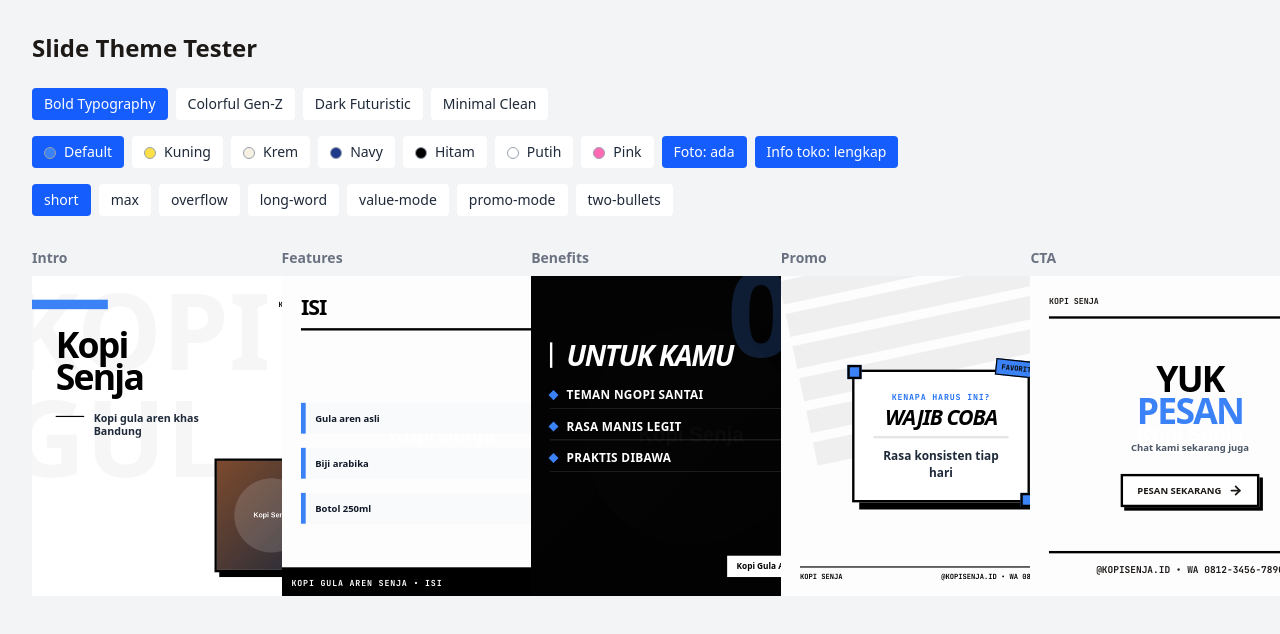
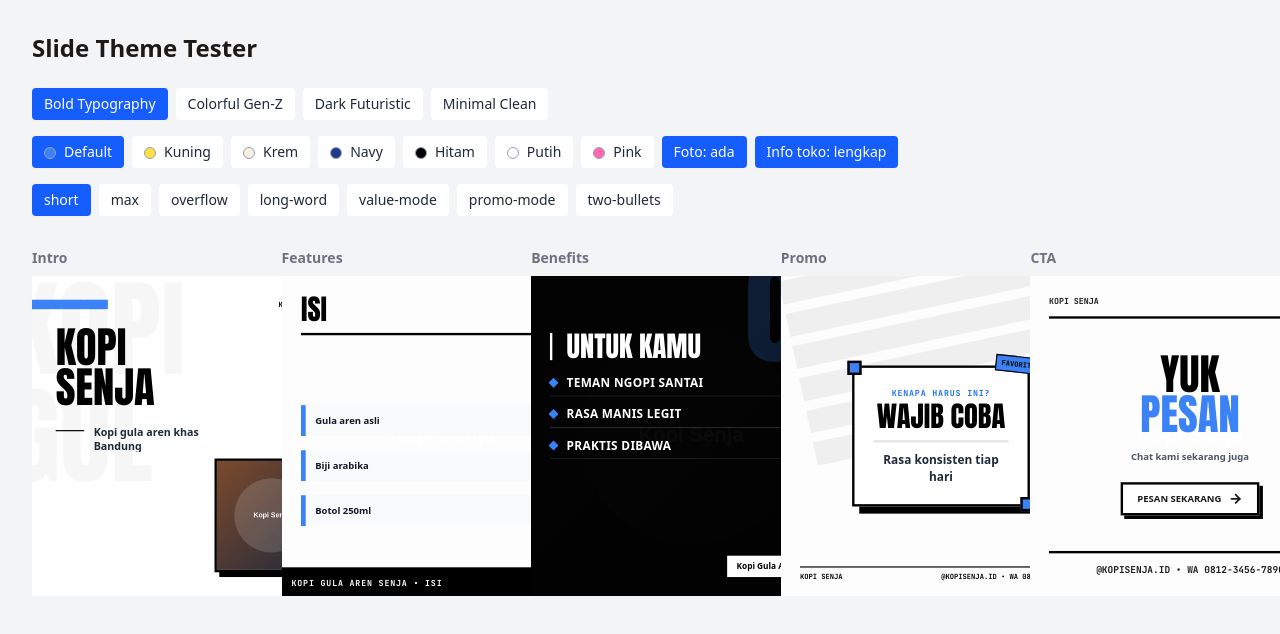
Before and after one commit to YudaClairee/lokagen, a Next.js app: page /test-slides in a window 1280 px wide. Shown: the top 634 px of the page. Built offline with nearby package versions, Linux system fonts and the light colour scheme.

Commit message:
design(font): apply font

```diff
--- a/src/components/carousel/themes/bold-typography/SlideBenefits.tsx
+++ b/src/components/carousel/themes/bold-typography/SlideBenefits.tsx
@@ -17,14 +17,14 @@ export const SlideBenefits = forwardRef<HTMLDivElement, SlideBenefitsProps>(
       >
         <BackgroundImage src={productImage} opacity={0.2} grayscale overlayClassName="bg-black/80" />
         <div
-          className="absolute right-[-20px] top-[-40px] text-[200px] font-black leading-none opacity-20"
+          className="absolute right-[-20px] top-[-40px] font-bold-display text-[200px] leading-none opacity-20"
           style={{ color: brandColor }}
         >
           03
         </div>
 
-        <div className="relative z-10 mt-20">
-          <h2 className={`mb-8 break-words border-l-4 border-white pl-6 font-black uppercase italic leading-[0.9] tracking-tighter ${fitText(data.title, [[12, "text-5xl"], [18, "text-4xl"]], "text-3xl")}`}>
+        <div className="relative z-10 mt-16">
+          <h2 className={`mb-6 break-words border-l-4 border-white pl-6 font-bold-display font-normal uppercase leading-[0.95] tracking-normal ${fitText(data.title, [[14, "text-5xl"], [22, "text-4xl"]], "text-3xl")}`}>
             {data.title}
           </h2>
 
@@ -35,10 +35,10 @@ export const SlideBenefits = forwardRef<HTMLDivElement, SlideBenefitsProps>(
                 className="group flex items-center gap-4 border-b border-white/20 pb-2"
               >
                 <div
-                  className="h-3 w-3 rotate-45"
+                  className="h-3 w-3 shrink-0 rotate-45"
                   style={{ backgroundColor: accent.onDark }}
                 />
-                <p className="break-words text-xl font-bold uppercase tracking-wide">
+                <p className="line-clamp-2 break-words text-xl font-bold uppercase tracking-wide">
                   {bullet}
                 </p>
               </div>
--- a/src/components/carousel/themes/bold-typography/SlideCTA.tsx
+++ b/src/components/carousel/themes/bold-typography/SlideCTA.tsx
@@ -27,8 +27,8 @@ export const SlideCTA = forwardRef<HTMLDivElement, SlideCTAProps>(
              ))}
            </div>
         </div>
-        <div className="relative z-10 flex flex-col items-center text-center">
-           <h2 className={`max-w-[85%] break-words font-black uppercase leading-[0.9] tracking-tighter ${fitText(data.title, [[8, "text-7xl"], [14, "text-6xl"], [20, "text-5xl"]], "text-4xl")}`}>
+        <div className="relative z-10 flex w-full flex-col items-center text-center">
+           <h2 className={`max-w-[90%] break-words font-bold-display font-normal uppercase leading-[0.95] tracking-normal ${fitText(data.title, [[10, "text-7xl"], [16, "text-6xl"], [24, "text-5xl"]], "text-4xl")}`}>
              {splitWords
                ? data.title.trim().split(/\s+/).map((word, i) => (
                    <span
--- a/src/components/carousel/themes/bold-typography/SlideFeatures.tsx
+++ b/src/components/carousel/themes/bold-typography/SlideFeatures.tsx
@@ -17,7 +17,7 @@ export const SlideFeatures = forwardRef<HTMLDivElement, SlideFeaturesProps>(
       >
         <BackgroundImage src={productImage} opacity={0.1} grayscale overlayClassName="bg-white/90" />
         <div className="relative z-10 mb-8 border-b-4 border-black pb-4">
-          <h2 className={`break-words font-black uppercase tracking-tighter ${fitText(data.title, [[14, "text-4xl"]], "text-3xl")}`}>
+          <h2 className={`break-words font-bold-display font-normal uppercase leading-none tracking-normal ${fitText(data.title, [[16, "text-5xl"], [26, "text-4xl"]], "text-3xl")}`}>
             {data.title}
           </h2>
         </div>
--- a/src/components/carousel/themes/bold-typography/SlideIntro.tsx
+++ b/src/components/carousel/themes/bold-typography/SlideIntro.tsx
@@ -17,7 +17,7 @@ export const SlideIntro = forwardRef<HTMLDivElement, SlideIntroProps>(
         lang="id"
         className="relative flex h-full w-full flex-col overflow-hidden bg-white text-black"
       >
-        <div className="absolute -left-10 top-0 text-[180px] font-black leading-none opacity-[0.03] select-none">
+        <div className="absolute -left-10 top-0 font-bold-display text-[180px] leading-none opacity-[0.03] select-none">
           {productName ? productName.trim().slice(0, 8).toUpperCase() : "BARU"}
         </div>
 
@@ -36,7 +36,7 @@ export const SlideIntro = forwardRef<HTMLDivElement, SlideIntroProps>(
           </div>
 
           <div className="mt-8">
-            <h1 className={`max-w-[65%] break-words font-black tracking-tighter ${fitText(data.title, [[10, "text-[60px] leading-[0.9]"], [16, "text-5xl leading-[0.9]"], [22, "text-4xl leading-[0.95]"]], "text-3xl leading-tight")}`}>
+            <h1 className={`max-w-[65%] break-words font-bold-display font-normal uppercase tracking-normal ${fitText(data.title, [[10, "text-[72px] leading-[0.92]"], [16, "text-[60px] leading-[0.92]"], [24, "text-5xl leading-[0.95]"]], "text-4xl leading-none")}`}>
               {/* Pecah per kata hanya jika judul pendek dan kata-katanya tidak panjang */}
               {splitWords
                 ? data.title.trim().split(/\s+/).map((word, i) => (
--- a/src/components/carousel/themes/bold-typography/SlidePromo.tsx
+++ b/src/components/carousel/themes/bold-typography/SlidePromo.tsx
@@ -54,7 +54,7 @@ export const SlidePromo = forwardRef<HTMLDivElement, SlidePromoProps>(
                >
                  {PROMO_LABELS[mode].kicker}
                </span>
-               <h2 className={`break-words font-black uppercase italic leading-[0.9] tracking-tighter text-black ${fitText(data.title, [[12, "text-4xl"], [18, "text-3xl"]], "text-2xl")}`}>
+               <h2 className={`break-words font-bold-display font-normal uppercase leading-[0.95] tracking-normal text-black ${fitText(data.title, [[14, "text-5xl"], [22, "text-4xl"]], "text-3xl")}`}>
                  {data.title}
                </h2>
                <div className="my-4 h-1 w-full bg-black/10" />
--- a/src/components/carousel/themes/dark-futuristic/SlideBenefits.tsx
+++ b/src/components/carousel/themes/dark-futuristic/SlideBenefits.tsx
@@ -33,7 +33,7 @@ export const SlideBenefits = forwardRef<HTMLDivElement, SlideBenefitsProps>(
              className="mb-2 h-1 w-10"
              style={{ backgroundColor: accent.shape }}
            />
-           <h2 className={`break-words font-mono font-bold uppercase tracking-wider text-white ${fitText(data.title, [[14, "text-3xl"]], "text-2xl")}`}>
+           <h2 className={`break-words font-dark-display font-bold uppercase tracking-wider text-white ${fitText(data.title, [[14, "text-3xl"]], "text-2xl")}`}>
              {data.title}
            </h2>
         </div>
--- a/src/components/carousel/themes/dark-futuristic/SlideCTA.tsx
+++ b/src/components/carousel/themes/dark-futuristic/SlideCTA.tsx
@@ -35,7 +35,7 @@ export const SlideCTA = forwardRef<HTMLDivElement, SlideCTAProps>(
 
         <div className="relative z-10 w-full text-center">
            <h2
-             className={`mb-2 break-words font-bold font-mono tracking-tighter ${fitText(data.title, [[14, "text-4xl"], [20, "text-3xl"]], "text-2xl")}`}
+             className={`mb-2 break-words font-dark-display font-bold tracking-tighter ${fitText(data.title, [[14, "text-4xl"], [20, "text-3xl"]], "text-2xl")}`}
              style={{ textShadow: `0 0 15px ${brandColor}80` }}
            >
              {data.title}
--- a/src/components/carousel/themes/dark-futuristic/SlideFeatures.tsx
+++ b/src/components/carousel/themes/dark-futuristic/SlideFeatures.tsx
@@ -38,7 +38,7 @@ export const SlideFeatures = forwardRef<HTMLDivElement, SlideFeaturesProps>(
               <span className="flex-1 border-t border-dashed border-gray-700" />
            </div>
            <h2
-             className={`break-words font-bold tracking-tight text-white mb-1 ${fitText(data.title, [[16, "text-3xl"]], "text-2xl")}`}
+             className={`break-words font-dark-display font-bold tracking-tight text-white mb-1 ${fitText(data.title, [[16, "text-3xl"]], "text-2xl")}`}
              style={{ textShadow: `0 0 20px ${brandColor}40` }}
            >
              {data.title}
--- a/src/components/carousel/themes/dark-futuristic/SlideIntro.tsx
+++ b/src/components/carousel/themes/dark-futuristic/SlideIntro.tsx
@@ -71,14 +71,14 @@ export const SlideIntro = forwardRef<HTMLDivElement, SlideIntroProps>(
 
               <div className="flex w-[55%] flex-col justify-center">
                  <div
-                   className="mb-4 inline-flex items-center gap-2 border px-2 py-1 text-[10px] font-bold uppercase tracking-[0.2em] text-white"
+                   className="mb-4 inline-flex items-center gap-2 border px-2 py-1 font-mono text-[10px] font-bold uppercase tracking-[0.2em] text-white"
                    style={{ borderColor: accent.shape }}
                  >
                    <div className="h-1.5 w-1.5" style={{ backgroundColor: accent.shape }} />
                    {productName || "NEW_DROP"}
                  </div>
 
-                 <h1 className={`mb-6 break-words font-mono font-bold leading-[0.9] text-white ${fitText(data.title, [[12, "text-4xl"], [18, "text-3xl"]], "text-2xl")}`}>
+                 <h1 className={`mb-6 break-words font-dark-display font-bold leading-[0.95] tracking-tight text-white ${fitText(data.title, [[12, "text-4xl"], [18, "text-3xl"]], "text-2xl")}`}>
                    <span className="text-transparent bg-clip-text bg-gradient-to-r from-white to-gray-500">
                      {data.title}
                    </span>
--- a/src/components/carousel/themes/dark-futuristic/SlidePromo.tsx
+++ b/src/components/carousel/themes/dark-futuristic/SlidePromo.tsx
@@ -43,7 +43,7 @@ export const SlidePromo = forwardRef<HTMLDivElement, SlidePromoProps>(
             </span>
 
             <h2
-              className={`mb-4 break-words font-bold uppercase tracking-tight text-white font-mono ${fitText(data.title, [[14, "text-3xl"]], "text-2xl")}`}
+              className={`mb-4 break-words font-dark-display font-bold uppercase tracking-tight text-white ${fitText(data.title, [[14, "text-3xl"]], "text-2xl")}`}
               style={{ textShadow: `0 0 10px ${brandColor}` }}
             >
               {data.title}
```
Also changed, not shown: src/components/carousel/themes/colorful-genz/parts.tsx (+4 -4 lines), 1 other file (tests, documents, lock files or other folders).
